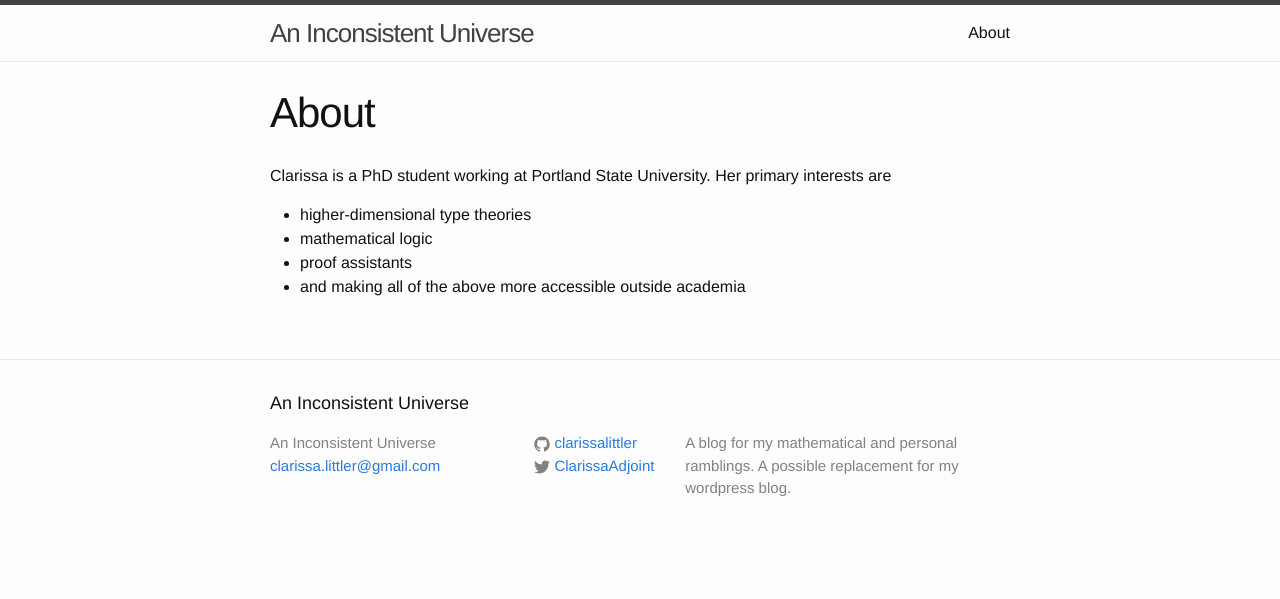
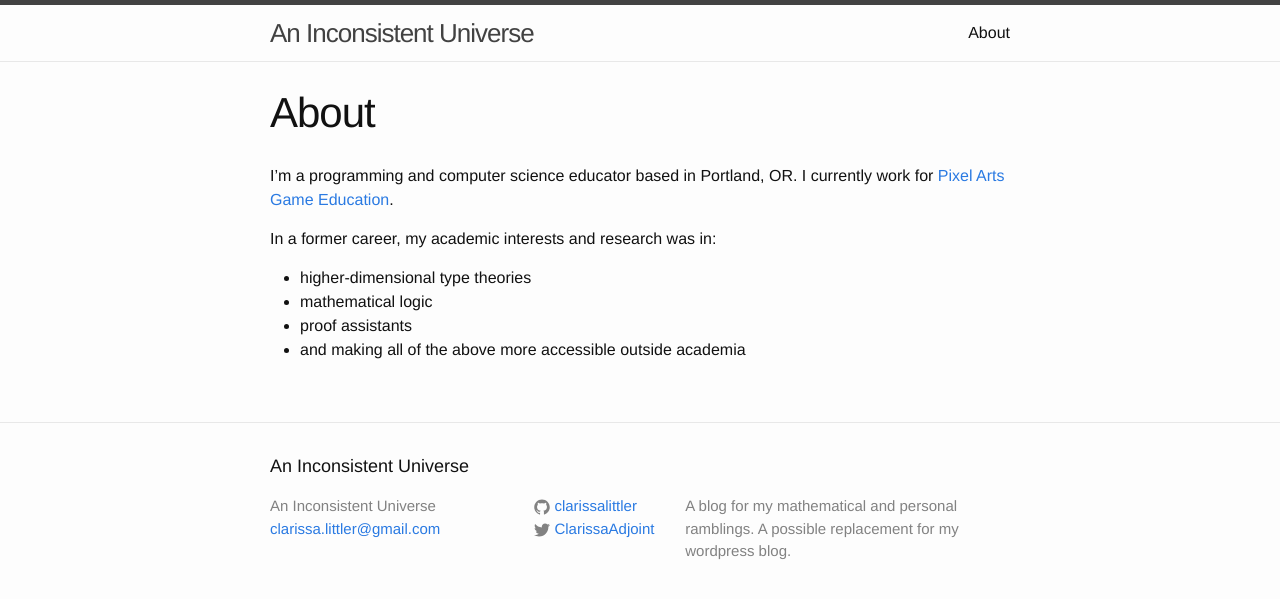
Before and after one commit to clarissalittler/clarissalittler.github.io, a Jekyll site: the page built from about.md, in a window 1280 px wide. Shown: the top 599 px of the page. Built offline with Jekyll 4.4.1, drawn with Linux system fonts in a browser that asks for light colours.

Commit message:
updating About

```diff
--- a/about.md
+++ b/about.md
@@ -4,7 +4,9 @@ title: About
 permalink: /about/
 ---
 
-Clarissa is a PhD student working at Portland State University. Her primary interests are
+I'm a programming and computer science educator based in Portland, OR. I currently work for [Pixel Arts Game Education](http://gameeducationpdx.com).
+
+In a former career, my academic interests and research was in:
 
 + higher-dimensional type theories
 + mathematical logic
```
